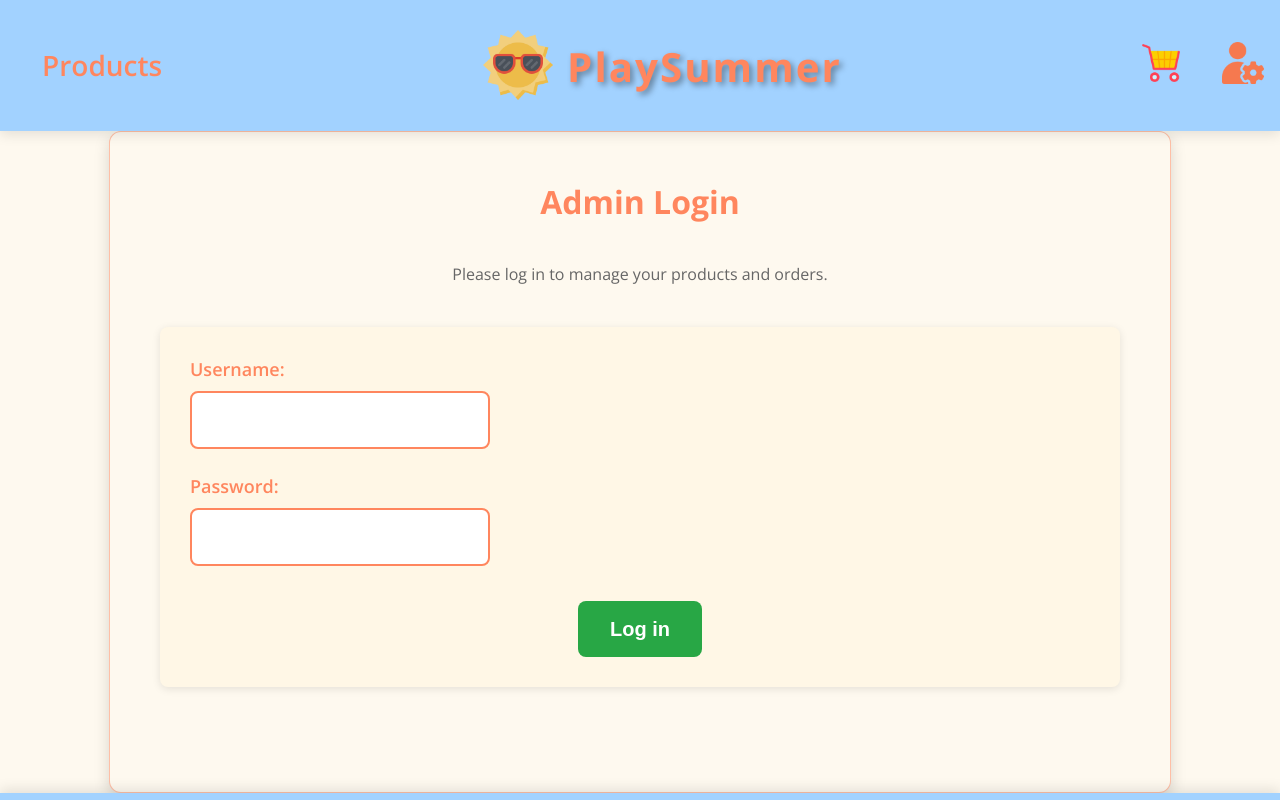
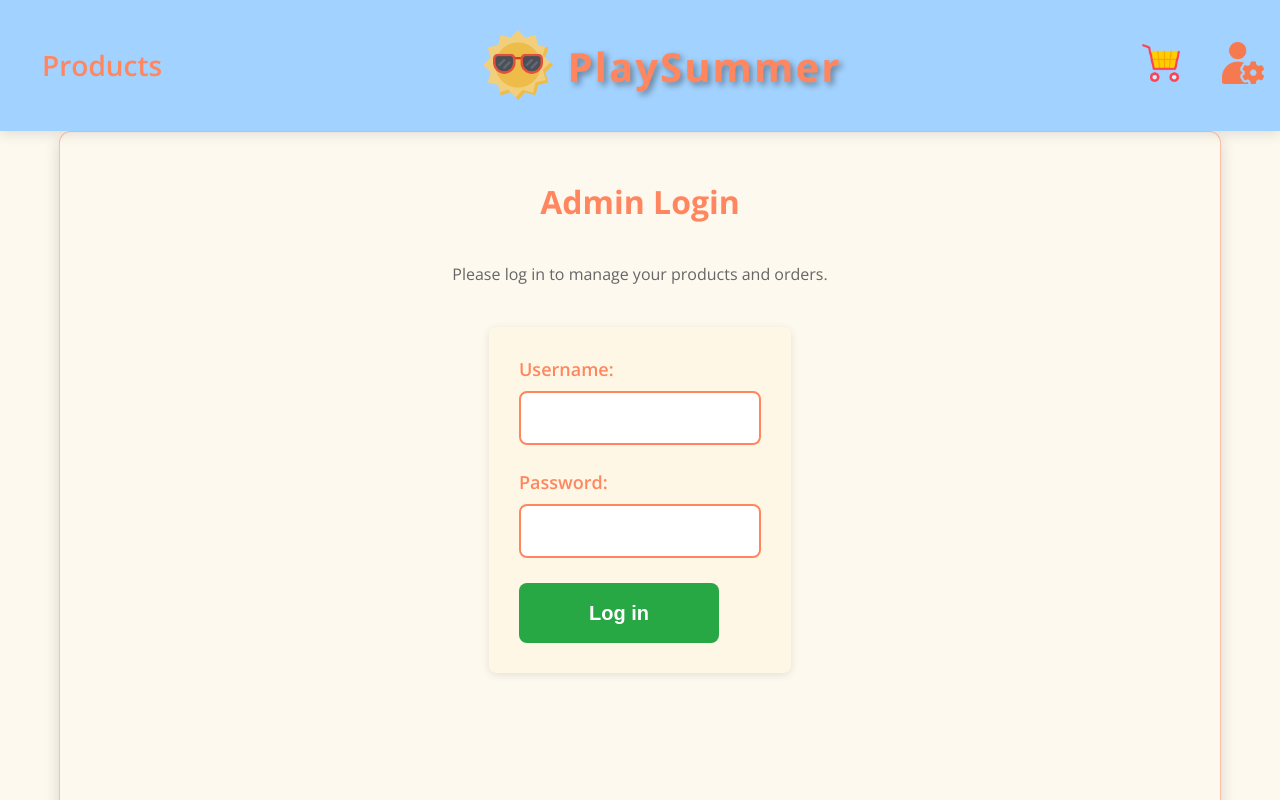
Before and after one commit to Wansiri-D/Webbshop, a React (Vite) app: page /#/admin/add in a window 1280 px wide. Shown: the top 800 px of the page. Built offline with nearby package versions, Linux system fonts and the light colour scheme.

Commit message:
fix edit menu form

```diff
--- a/src/pages/admin/AddProduct.jsx
+++ b/src/pages/admin/AddProduct.jsx
@@ -103,7 +103,7 @@ const AddProduct = ({ setNotification }) => {
   return (
     <div className="admin-page">
       <h1>Add New Product</h1>
-      <form onSubmit={handleSubmit} className="admin-form">
+      <form onSubmit={handleSubmit} className="admin-form add-product-form">
         <div className="form-group">
           <label htmlFor="name">Product Name: <span className="required-asterisk">*</span></label>
           <input
@@ -158,9 +158,11 @@ const AddProduct = ({ setNotification }) => {
             required
           />
         </div>
-        <button type="submit" className="submit-btn" disabled={loading}>
-          {loading ? 'Adding Product...' : 'Add Product'}
-        </button>
+        <div className="form-actions">
+          <button type="submit" className="submit-btn" disabled={loading}>
+            {loading ? 'Adding Product...' : 'Add Product'}
+          </button>
+        </div>
         {progress && <p className="progress">{progress}</p>}
       </form>
     </div>
--- a/src/pages/admin/EditProducts.jsx
+++ b/src/pages/admin/EditProducts.jsx
@@ -234,7 +234,7 @@ const EditProducts = ({ setNotification }) => {
       {editingProduct ? (
         <div className="edit-form">
           <h2>{editingProduct.name}</h2>
-          <form onSubmit={handleUpdate} className="admin-form">
+          <form onSubmit={handleUpdate} className="admin-form edit-product-form">
             <div className="form-group">
               <label htmlFor="name">Product Name: <span className="required-asterisk">*</span></label>
               <input
@@ -291,7 +291,7 @@ const EditProducts = ({ setNotification }) => {
             </div>
             <div className="form-actions">
               <button type="submit" className="submit-btn" disabled={loading}>
-                {loading ? 'Updating Product...' : 'Update Product'}
+                {loading ? 'Updating...' : 'Update'}
               </button>
               <button
                 type="button"
--- a/src/styles/index.css
+++ b/src/styles/index.css
@@ -376,7 +376,7 @@ button.orange {
 
 /* Admin Page styles */
 .admin-page {
-  max-width: 900px;
+  max-width: 1100px !important;
   min-height: 600px;
   margin: 0 auto;
   padding: 30px;
@@ -387,68 +387,100 @@ button.orange {
   display: flex;
   flex-direction: column;
   align-items: center;
+  min-height: calc(100vh - 60px);
 }
 
-.admin-form {
-  display: flex;
-  flex-direction: column;
-  gap: 25px;
-  max-width: 700px;
-  margin: 0 auto;
-  background-color: #FFF7E6;
-  padding: 20px;
-  border-radius: 8px;
-  box-shadow: 0 2px 8px rgba(0, 0, 0, 0.1);
-  align-items: center;
+/* ปรับกรอบในหน้า Edit Product และ Add New Product ให้ยาวขึ้น */
+.admin-page:has(.edit-product-form),
+.admin-page:has(.add-product-form) {
+  max-width: 1200px !important; /* ปรับให้ยาวขึ้น */
 }
 
-.form-group {
-  display: flex;
-  flex-direction: column;
-  gap: 10px;
-  width: 100%;
-  max-width: 700px;
+.admin-page .admin-form {
+  display: flex !important;
+  flex-direction: column !important;
+  gap: 25px !important;
+  max-width: 1100px !important;
+  margin: 0 auto !important;
+  background-color: #FFF7E6 !important;
+  padding: 30px !important;
+  border-radius: 8px !important;
+  box-shadow: 0 2px 8px rgba(0, 0, 0, 0.1) !important;
+  align-items: flex-start !important;
 }
 
-.form-group label {
-  font-size: 18px;
-  font-weight: 600;
-  color: #FF865E;
+/* ปรับฟอร์มในหน้า Edit Product และ Add New Product ให้ยาวขึ้น */
+.admin-page .admin-form.edit-product-form,
+.admin-page .admin-form.add-product-form {
+  max-width: 1200px !important; /* ปรับให้ยาวขึ้น */
 }
 
-.form-group input,
-.form-group textarea {
-  padding: 14px 18px;
-  border: 2px solid #FF865E;
-  border-radius: 8px;
-  font-size: 16px;
-  font-family: 'Open Sans', Arial, sans-serif;
-  transition: all 0.3s ease;
-  box-sizing: border-box;
-  width: 100%;
+.admin-page .admin-form.admin-login-form {
+  max-width: 1200px !important;
 }
 
-.form-group input:focus,
-.form-group textarea:focus {
-  outline: none;
-  border-color: #FEE440;
-  box-shadow: 0 2px 8px rgba(254, 228, 64, 0.3);
+.admin-page .admin-form .form-group {
+  display: flex !important;
+  flex-direction: column !important;
+  gap: 10px !important;
+  margin: 0 !important;
+  align-items: flex-start !important;
+  width: 100% !important;
+  max-width: 1100px !important;
+  box-sizing: border-box !important;
 }
 
-.form-group textarea {
-  resize: vertical;
-  min-height: 120px;
+/* ปรับ form-group ในหน้า Edit Product, Add New Product และ Admin Login ให้ยาวขึ้น */
+.admin-page .admin-form.edit-product-form .form-group,
+.admin-page .admin-form.add-product-form .form-group,
+.admin-page .admin-form.admin-login-form .form-group {
+  max-width: 1200px !important; /* ปรับให้ยาวขึ้น */
+}
+
+.admin-page .admin-form .form-group label {
+  font-size: 18px !important;
+  font-weight: 600 !important;
+  color: #FF865E !important;
+  text-align: left !important;
+}
+
+.admin-page .admin-form .form-group input,
+.admin-page .admin-form .form-group textarea {
+  padding: 14px 18px !important;
+  border: 2px solid #FF865E !important;
+  border-radius: 8px !important;
+  font-size: 16px !important;
+  font-family: 'Open Sans', Arial, sans-serif !important;
+  transition: all 0.3s ease !important;
+  box-sizing: border-box !important;
+  width: 100% !important;
+  margin: 0 !important;
+  text-align: left !important;
+}
+
+.admin-page .admin-form .form-group input:focus,
+.admin-page .admin-form .form-group textarea:focus {
+  outline: none !important;
+  border-color: #FEE440 !important;
+  box-shadow: 0 2px 8px rgba(254, 228, 64, 0.3) !important;
+}
+
+.admin-page .admin-form .form-group textarea {
+  resize: vertical !important;
+  min-height: 120px !important;
 }
 
 .submit-btn {
   background-color: #28A745;
   color: #FFFFFF;
-  padding: 16px 32px;
+  padding: 0 32px !important;
   border-radius: 8px;
   font-size: 20px;
   transition: transform 0.3s ease;
-  align-self: center;
-  margin-top: 10px;
+  width: 200px !important;
+  height: 60px !important;
+  line-height: 60px !important;
+  box-sizing: border-box !important;
 }
 
 .submit-btn:hover {
@@ -464,11 +496,15 @@ button.orange {
 .cancel-btn {
   background-color: #DC3545;
   color: #FFFFFF;
-  padding: 16px 32px;
+  padding: 0 32px !important;
   border-radius: 8px;
   font-size: 20px;
   transition: transform 0.3s ease;
-  margin-left: 10px;
+  margin-left: 15px;
+  width: 200px !important;
+  height: 60px !important;
+  line-height: 60px !important;
+  box-sizing: border-box !important;
 }
 
 .cancel-btn:hover {
@@ -559,10 +595,17 @@ button.orange {
   margin-bottom: 20px;
 }
 
+/* ปรับชื่อสินค้าในหน้า Edit Menu ให้อยู่กึ่งกลาง */
+.edit-form h2 {
+  text-align: center !important;
+  width: 100% !important;
+}
+
 .form-actions {
   display: flex;
   gap: 15px;
   justify-content: center;
+  align-items: center !important; /* ปรับให้ปุ่มอยู่ในระดับเดียวกัน */
 }
 
 /* Dashboard styles */
@@ -904,6 +947,7 @@ button.orange {
   transform: scale(1.05);
 }
 
+/* Back to Top styles for pages other than Cart */
 .back-to-top-container {
   display: flex;
   justify-content: center;
@@ -911,41 +955,35 @@ button.orange {
 }
 
 .back-to-top-btn {
-  background-color: #FEF9EF;
+  background-color: transparent;
   color: #FF865E;
   padding: 10px 20px;
-  border-radius: 8px;
   font-size: 16px;
   font-weight: 600;
   transition: transform 0.3s ease;
+  border: none !important;
   display: flex;
   align-items: center;
   gap: 8px;
-  border: none;
 }
 
 .back-to-top-btn:hover {
   transform: scale(1.1);
 }
 
-.back-to-top-arrow {
-  color: #FF865E;
-  font-size: 18px;
-}
-
 /* Responsive adjustments */
 @media (max-width: 639px) {
   .products-controls {
     flex-direction: column;
-    align-items: center; /* จัดกึ่งกลางในแนวนอน */
-    gap: 12px; /* ปรับระยะห่างให้สมดุล */
+    align-items: center;
+    gap: 12px;
   }
   .search-bar, .sort-select {
-    width: 100% !important; /* ให้ช่องกรอกเต็มความกว้าง */
-    max-width: none !important; /* ลบ max-width เพื่อให้เต็มหน้าจอ */
-    padding: 10px 16px; /* ปรับ padding ให้สมดุล */
+    width: 100% !important;
+    max-width: none !important;
+    padding: 10px 16px;
     font-size: 16px;
-    box-sizing: border-box; /* ให้แน่ใจว่า padding ไม่ทำให้ช่องกรอกเกิน */
+    box-sizing: border-box;
   }
   .products-grid {
     grid-template-columns: 1fr;
@@ -1094,8 +1132,7 @@ button.orange {
     padding: 6px 12px;
     font-size: 14px;
   }
-  .view-more-btn,
-  .back-to-top-btn {
+  .view-more-btn {
     padding: 8px 32px;
     font-size: 14px;
   }
@@ -1125,22 +1162,6 @@ button.orange {
   .hero-subtitle {
     font-size: 24px;
   }
-  /* ปรับความยาวช่องฟอร์มในหน้า Add Product */
-  .admin-page {
-    max-width: 1000px !important;
-  }
-  .admin-form {
-    max-width: 900px !important;
-    width: 100% !important;
-    padding: 30px;
-  }
-  .form-group {
-    max-width: 900px !important;
-  }
-  .form-group input,
-  .form-group textarea {
-    padding: 16px 20px;
-  }
 }
 
 @media (min-width: 1024px) {
```
